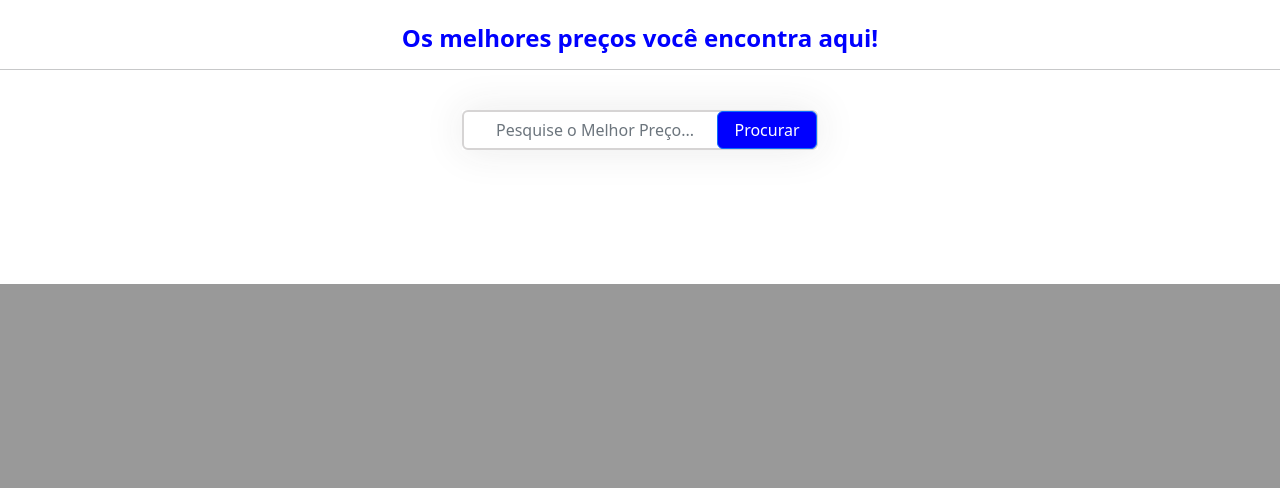
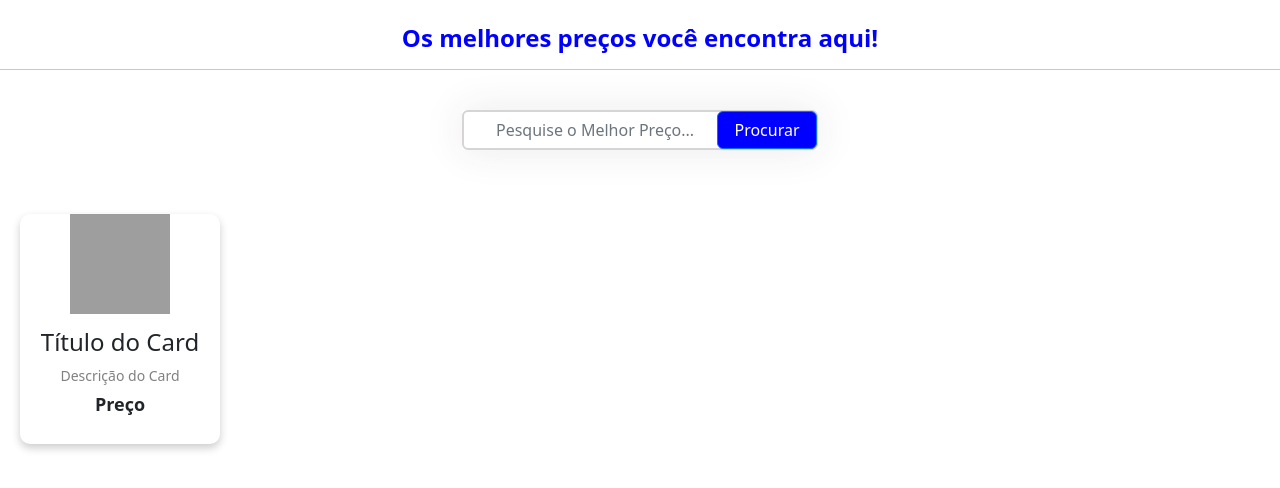
Before and after one commit to GuilhermeFonseca10/menorPreco, a Django app: template apps/core/templates/core/home.html in a window 1280 px wide. Shown: the part 516-1004 px from the top of the page. Before the commit the page ends 800 px from the top, so only its background shows below. Run offline with Django 4.2, Linux system fonts and the light colour scheme; the template is opened without the code that fills it, so the values that code supplies are empty; some libraries are stand-ins or nearby versions; grey boxes are pictures that could not be loaded.

```diff
--- a/apps/core/static/core/core.css
+++ b/apps/core/static/core/core.css
@@ -122,3 +122,43 @@
 .prod p {
   margin: 0;
 }
+
+/* CARDS DA HOME */
+.card {
+  width: 200px;
+  height: 230px;
+  display: flex;
+  flex-direction: column;
+  align-items: center;
+  box-shadow: 0 4px 8px 0 rgba(0, 0, 0, 0.2);
+  border-radius: 10px;
+  overflow: hidden;
+  margin: 20px;
+}
+
+.card img {
+  width: 50%;
+  height: 100px;
+  object-fit: cover;
+}
+
+.card-content {
+  padding: 10px;
+  text-align: center;
+}
+
+.card-title {
+  font-size: 24px;
+  margin-bottom: 5px;
+}
+
+.card-description {
+  font-size: 14px;
+  color: gray;
+  margin-bottom: 5px;
+}
+
+.card-price {
+  font-size: 18px;
+  font-weight: bold;
+}
--- a/apps/core/templates/core/home.html
+++ b/apps/core/templates/core/home.html
@@ -58,6 +58,16 @@
 
 <br>
 
+<div class="card">
+  <img src="../../static/core/img/heineken.jpg" alt="Nome da Imagem">
+  <div class="card-content">
+    <p class="card-title">Título do Card</p>
+    <p class="card-description">Descrição do Card</p>
+    <p class="card-price">Preço</p>
+  </div>
+</div>
+
+
 <!-- Cards Categorias -->
 <section>
   <div class="row">
--- a/templates/static/css/admin.css
+++ b/templates/static/css/admin.css
@@ -14,13 +14,13 @@
 *,
 ::before,
 ::after {
-    box-sizing: border-box
+    box-sizing: border-box;
 }
 
 body {
     position: relative;
     margin: var(--header-height) 0 0 0;
-    padding: 0 1rem;
+    padding: 0 2rem;
     font-family: var(--body-font);
     font-size: var(--normal-font-size);
     transition: .5s
@@ -183,7 +183,7 @@ a {
 
 /* FOOTER */
 .footer-basic {
-    padding:40px 0;
+    padding:30px 0;
     background-color: #4723d9;
     color:#eee;
   }
```
Also changed, not shown: apps/produto/tests/test_models.py (added, +9 -0 lines), templates/admin_base.html (+24 -14 lines), templates/static/css/base.css (+11 -7 lines), tests/test_base.py (+1 -1 lines), tests/test_models.py (+1 -1 lines), tests/test_urls.py (+4 -4 lines), tests/test_views.py (+5 -5 lines), apps/produto/tests/__init__.py (added), pytest.ini (line endings or trailing spaces), tests/__init__.py (added), 2 other files.
